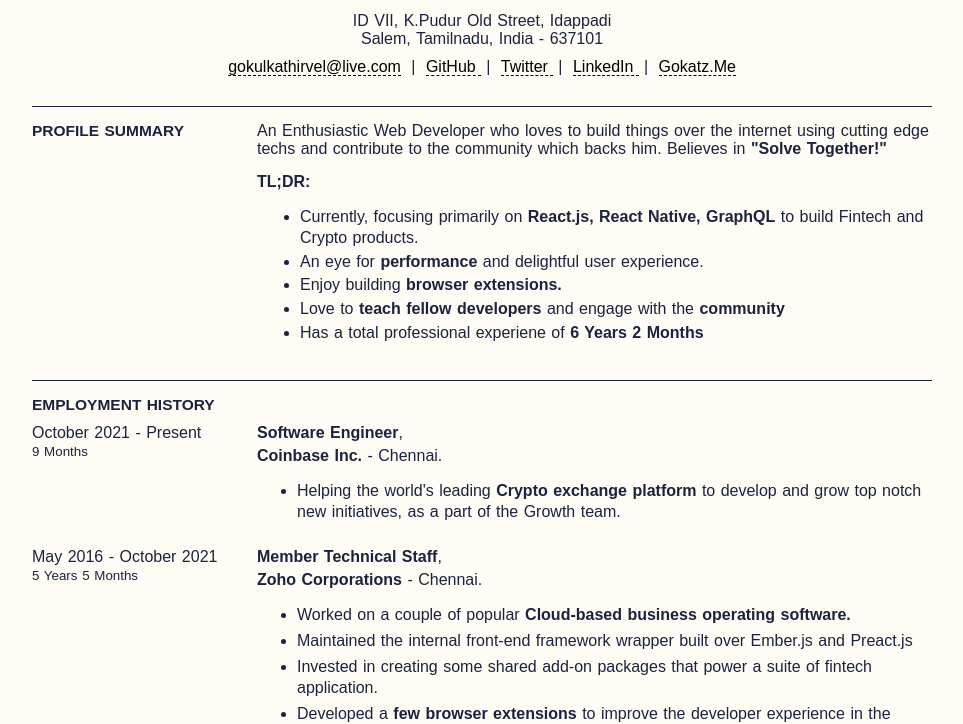
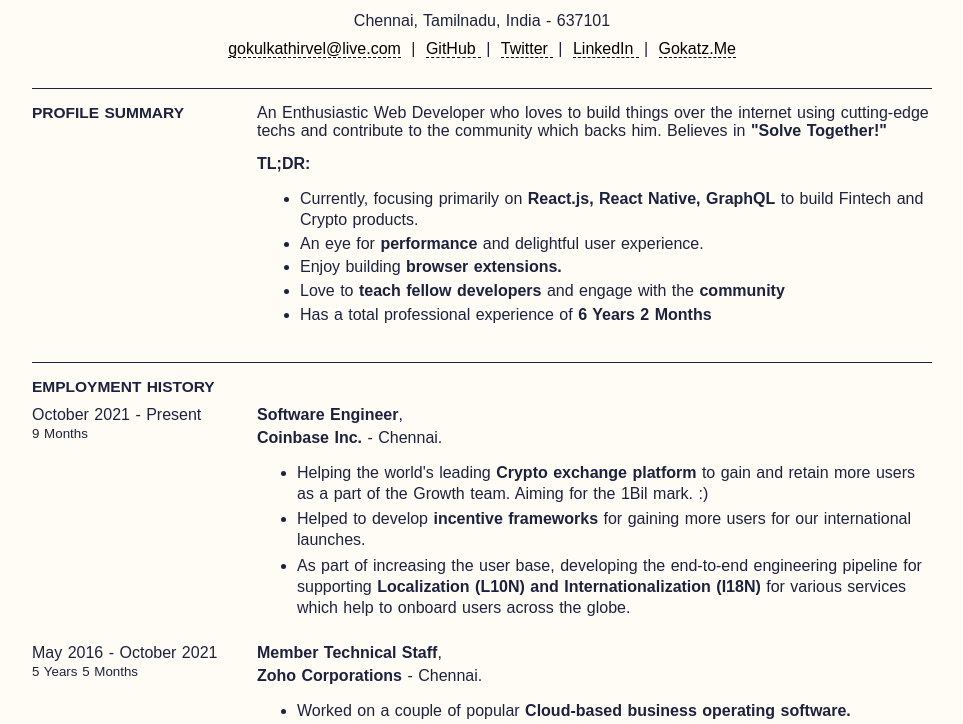
Before and after one commit to gokatz/web-resume, a website built with Parcel: page index.html in a window 1280 px wide. Shown: the part 82-806 px from the top of the page, without its empty margins (158-1121 px from the left). Built offline with nearby package versions, Linux system fonts and the light colour scheme; a web font is replaced by a local one.

Commit message:
initial commit

```diff
--- a/index.html
+++ b/index.html
@@ -19,10 +19,10 @@
         <div class="name">Gokul Kathirvel</div>
         <div class="role">Front-End Engineer</div>
 
-        <div>
+        <!-- <div>
           ID VII, K.Pudur Old Street, Idappadi
-        </div>
-        <div>Salem, Tamilnadu, India - 637101</div>
+        </div> -->
+        <div>Chennai, Tamilnadu, India - 637101</div>
 
         <div class="contact" id="contact">
           <span class="only-print">
@@ -69,7 +69,7 @@
         </div>
         <div class="right-pane">
           An Enthusiastic Web Developer who loves to build things over the
-          internet using cutting edge techs and contribute to the community
+          internet using cutting-edge techs and contribute to the community
           which backs him. Believes in <b>"Solve Together!"</b>
 
           <div class="tldr">
@@ -89,7 +89,7 @@
                 <b>community</b>
               </li>
               <li>
-                Has a total professional experiene of
+                Has a total professional experience of
                 <b id="total-exp">5 Years 8 Months</b>
               </li>
             </ul>
@@ -112,8 +112,18 @@
           <ul>
             <li>
               Helping the world's leading <b>Crypto exchange platform</b> to
-              develop and grow top notch new initiatives, as a part of the
-              Growth team.
+              gain and retain more users as a part of the Growth team. Aiming
+              for the 1Bil mark. :)
+            </li>
+            <li>
+              Helped to develop <b>incentive frameworks</b> for gaining more
+              users for our international launches.
+            </li>
+            <li>
+              As part of increasing the user base, developing the end-to-end
+              engineering pipeline for supporting
+              <b>Localization (L10N) and Internationalization (I18N)</b> for
+              various services which help to onboard users across the globe.
             </li>
           </ul>
         </div>
@@ -138,12 +148,12 @@
             </li>
             <li>
               Invested in creating some shared add-on packages that power a
-              suite of fintech application.
+              suite of fintech applications.
             </li>
             <!-- <li>
                 Developed and maintaining the front-end codebase written on
-                Ember.js for an internal automated tool for entire CI/CD process
-                for many production level product.
+                Ember.js for an internal automated tool for the entire CI/CD process
+                for many production level products.
               </li> -->
             <!-- <li>
                 Built a <b>Vue web client</b> for an internal server performance
@@ -256,7 +266,7 @@
               <span class="topic-title"> CI/CD: </span>
               <ul>
                 <li>
-                  Maintaining the CI-CD cycle for few pet products
+                  Maintaining the CI-CD cycle for a few pet products
                 </li>
                 <li>
                   Wrote a custom deployment script for
@@ -285,7 +295,7 @@
               <span class="topic-title">
                 Meet-up chapters:
               </span>
-              Co-organizing the Chennai chapter of Local
+              Co-organizing the Chennai chapter of the Local
               <a
                 href="https://chennaiemberjs.in/"
                 target="_blank"
@@ -335,7 +345,7 @@
               >
                 Ember-Sloth
               </a>
-              at my free time
+              in my free time
             </li>
 
             <li>
@@ -426,8 +436,7 @@
                   Talks:
                 </a>
               </span>
-              Gave a few talks mostly regarding Ember and it's an ecosystem. Can
-              be
+              Gave a few talks mostly regarding Ember and it's ecosystem. Can be
               <a
                 href="https://gokatz.me/talks"
                 target="_blank"
```
